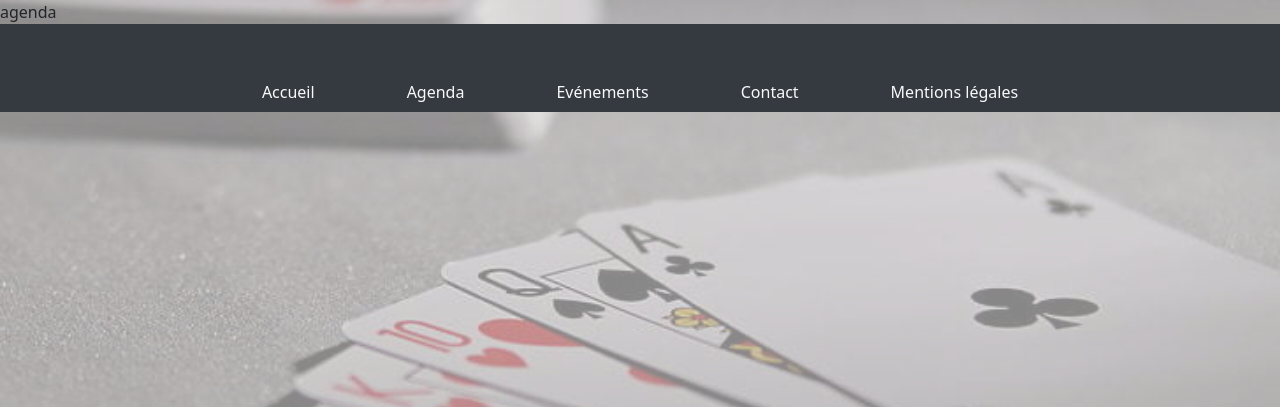
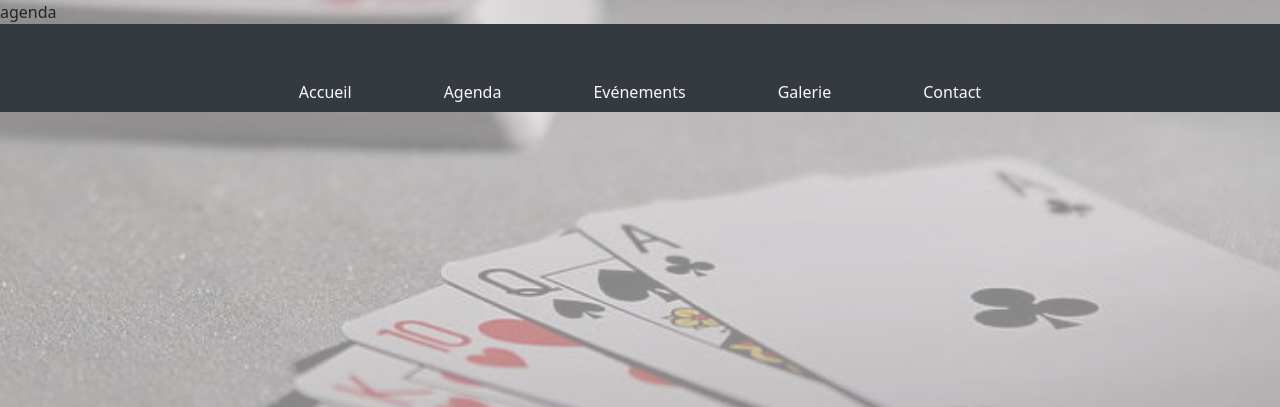
Before and after one commit to GodefroyCourtin/projet3-bridge, a Django app: page /agenda in a window 1280 px wide. Shown: the part 146-553 px from the top of the page. Run offline with Django 3.2, Linux system fonts and the light colour scheme; some libraries are stand-ins or nearby versions.

Commit message:
link footer ok

```diff
--- a/bridge/club/templates/club/base.html
+++ b/bridge/club/templates/club/base.html
@@ -61,11 +61,11 @@
     <footer id="sticky-footer" class="page-footer bg-dark mb-0">
         <div class="container">
             <div class="row text-center d-flex justify-content-center pt-5">
-                <a class="nav-link text-light text-decoration-none" href="#">Accueil</a>
-                <a class="nav-link text-light text-decoration-none" href="#">Agenda</a>
-                <a class="nav-link text-light text-decoration-none" href="#">Evénements</a>
-                <a class="nav-link text-light text-decoration-none" href="#">Contact</a>
-                <a class="nav-link text-light text-decoration-none" href="#">Mentions légales</a>
+                <a class="nav-link text-light text-decoration-none" href="{% url 'club:index' %}">Accueil</a>
+                <a class="nav-link text-light text-decoration-none" href="{% url 'club:agenda' %}">Agenda</a>
+                <a class="nav-link text-light text-decoration-none" href="{% url 'club:evenement' %}">Evénements</a>
+                <a class="nav-link text-light text-decoration-none" href="{% url 'club:galerie' %}">Galerie</a>
+                <a class="nav-link text-light text-decoration-none" href="{% url 'club:contact' %}">Contact</a>
             </div>
         </div>
     </footer>
```
